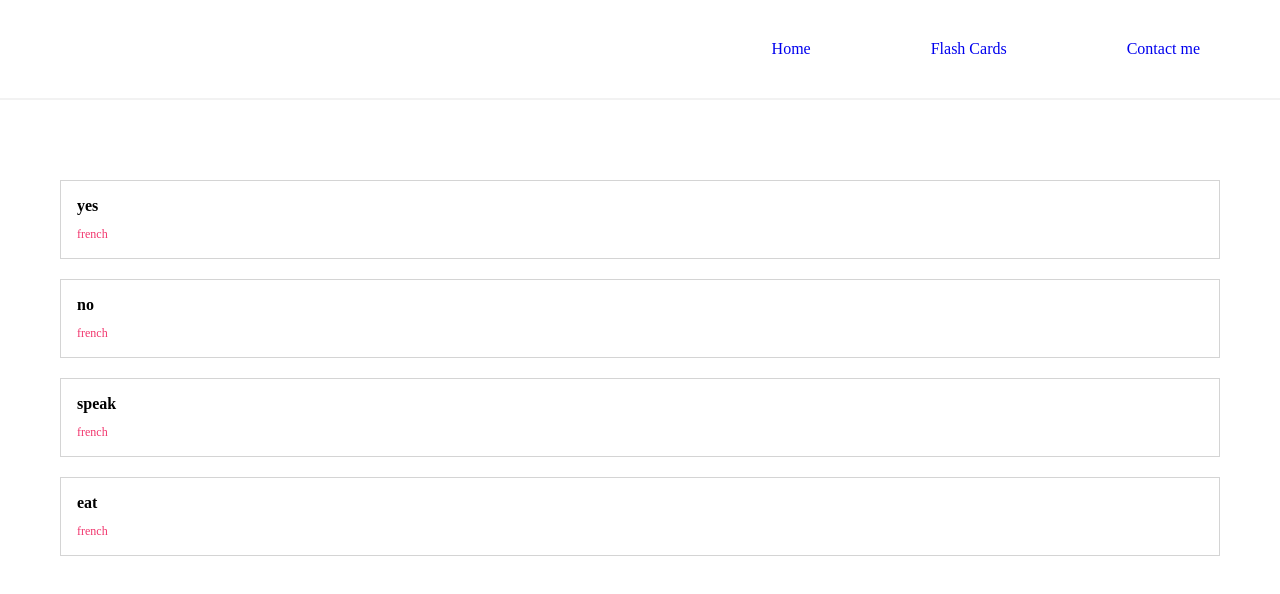
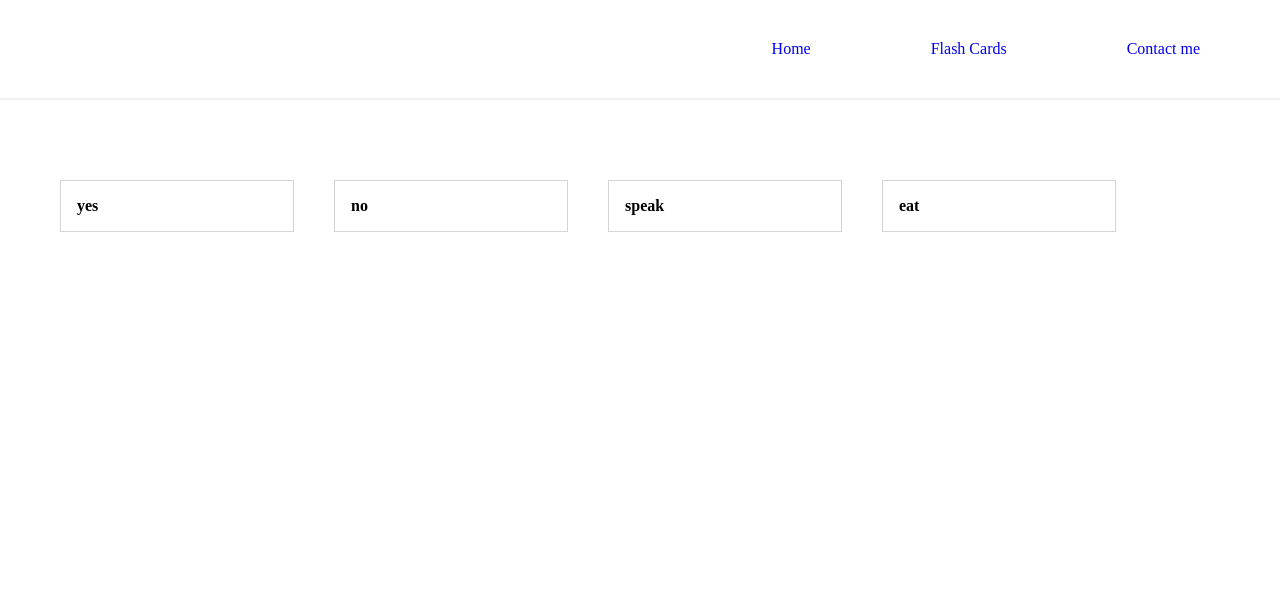
Before and after one commit to gultaj7/as3_w-m1_fall2023, a React (Create React App) app in the folder flashcards-app/: page / in a window 1280 px wide. Shown: the top 594 px of the page. Built offline with nearby package versions, Linux system fonts and the light colour scheme.

Commit message:
add delete (works) and edit (doesn't work) buttons to flashcards, adjust styling

```diff
--- a/flashcards-app/src/CardsList.js
+++ b/flashcards-app/src/CardsList.js
@@ -1,15 +1,15 @@
-const CardsList = (props) => {
-    const cards = props.cards;
+const CardsList = ({ cards, handleDelete }) => {
     return (
         <div className="card-list">
-            {cards.map((card)=> (
+            {cards.map((card) => (
                 <div className="cards" key={card.id}>
-                    <h4>{ card.word }</h4>
-                    <p>{ card.language }</p>
+                    <h4>{card.front}</h4>
+                    <button className="delete-button" onClick={() => handleDelete(card.id)}>delete</button>
+                    <button className="edit-button" >update</button>
                 </div>
             ))}
         </div>
-     );
+    );
 }
 
 export default CardsList;
--- a/flashcards-app/src/Home.js
+++ b/flashcards-app/src/Home.js
@@ -3,15 +3,20 @@ import CardsList from "./CardsList";
 
 const Home = () => {
     const [cards, setCards] = useState([
-        { language: 'french', word: 'yes', translation: 'oui', id: 1 },
-        { language: 'french', word: 'no', translation: 'non', id: 2 },
-        { language: 'french', word: 'speak', translation: 'parle', id: 3 },
-        { language: 'french', word: 'eat', translation: 'mange', id: 4 }
+        { front: 'yes', back: 'oui', id: 1 },
+        { front: 'no', back: 'non', id: 2 },
+        { front: 'speak', back: 'parle', id: 3 },
+        { front: 'eat', back: 'mange', id: 4 }
     ])
+
+    const handleDelete = (id) => {
+        const newCards = cards.filter(card => card.id !== id);
+        setCards(newCards);
+    }
 
     return (
         <div className="Home">
-           <CardsList cards={ cards }/>
+           <CardsList cards={ cards } handleDelete={handleDelete}/>
         </div>
     );
 }
--- a/flashcards-app/src/index.css
+++ b/flashcards-app/src/index.css
@@ -28,10 +28,17 @@
   padding: 20px;
 }
 
+.card-list {
+  display: flex;
+  flex-wrap: wrap;
+}
 .cards {
+  width: 100%;  max-width: 200px;
   padding: 16px 16px;
   margin: 20px;
   border: 1px solid #d4d4d4;
+  overflow: hidden;
+  word-wrap: break-word;
 }
 .cards p {
   font-size: 12px;
@@ -39,3 +46,23 @@
   /* margin-bottom: 8px; */
   margin-top: 12px;
 }
+
+.cards:hover {
+  box-shadow: 3px 7px 7px rgba(0,0,0,0.1);
+}
+
+button {
+  margin: 10px 0 0 0;
+  border: 1px solid #d4d4d4;
+}
+
+.delete-button, .edit-button {
+  display: none;
+}
+
+.cards:hover .delete-button {
+  display: block;
+}
+.cards:hover .edit-button {
+  display: block;
+}
```
